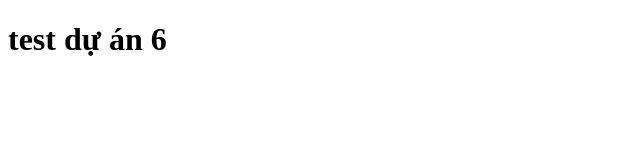
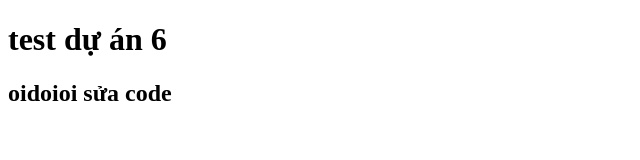
Before and after one commit to AnhTuan979797/duan6, a plain HTML site: page index.html in a window 1280 px wide. Shown: the whole page, without its empty margins (0-640 px from the left). Drawn offline with Linux system fonts and the light colour scheme.

Commit message:
oidoioi sửa

```diff
--- a/index.html
+++ b/index.html
@@ -7,5 +7,6 @@
 </head>
 <body>
     <h1>test dự án 6</h1>
+    <h2>oidoioi sửa code</h2>
 </body>
 </html>
```
